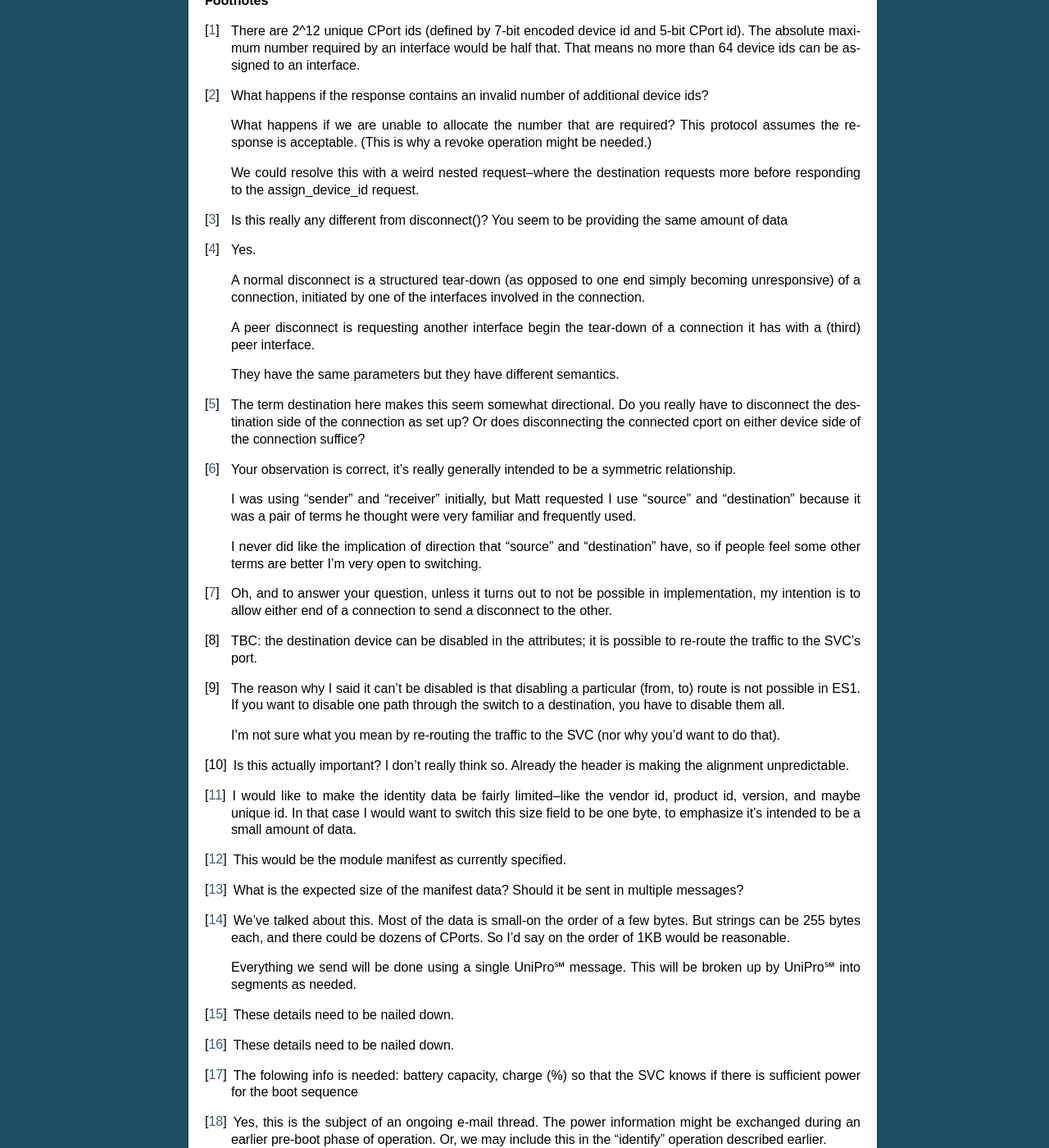
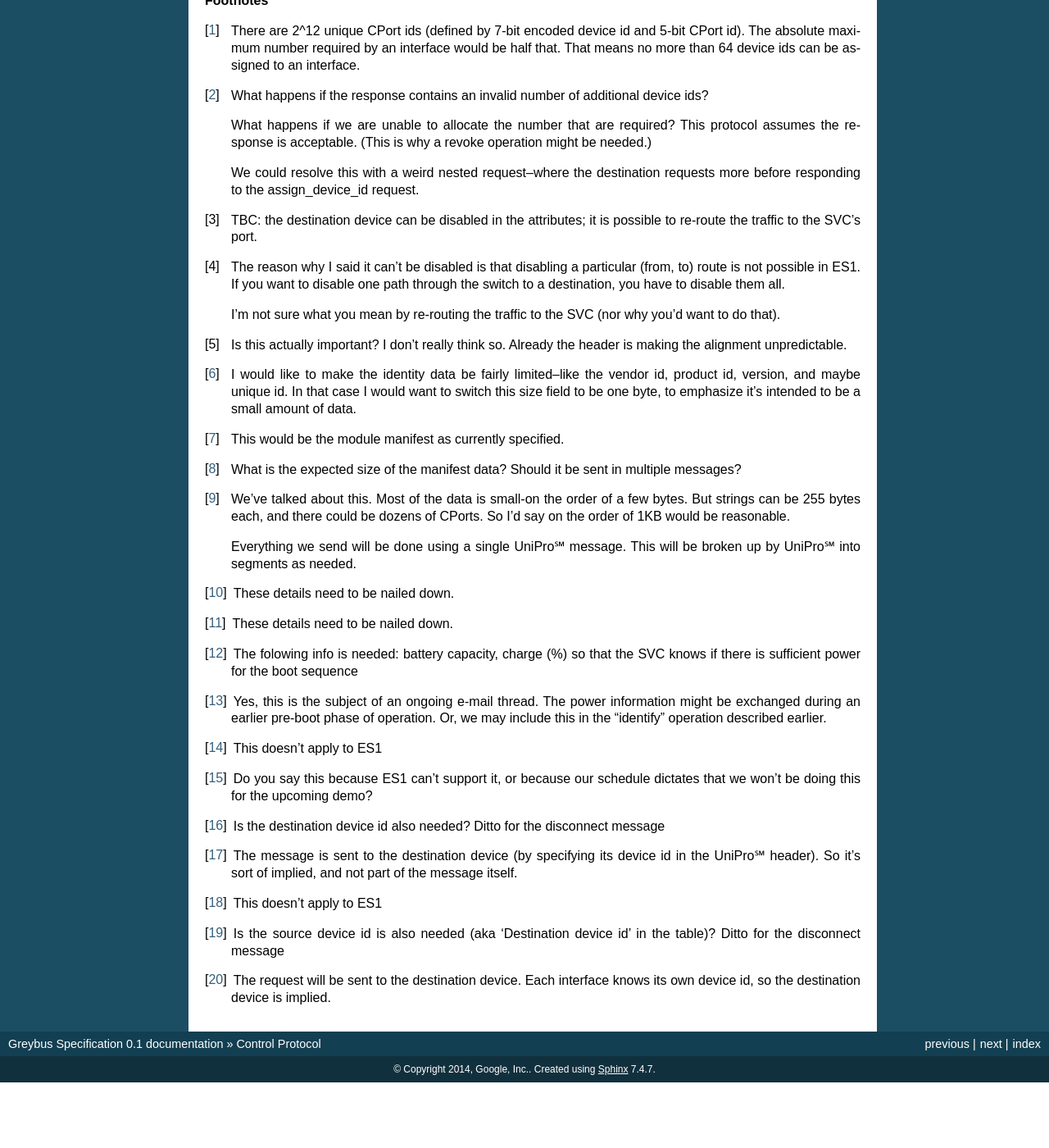
Before and after one commit to projectara/greybus-spec, a Sphinx documentation site: the page built from source/control.rst, in a window 1280 px wide and 1400 px high, scrolled down 11956 px. Shown: the whole window at 82% size. Built offline with Sphinx 7.4.7, drawn with Linux system fonts in a browser that asks for light colours; after the commit the page ends 13276 px from its top, so only the background shows below that; some of the changed text lies outside the part shown.

Commit message:
Control Protocol: resolve an unneeded footnote for disconnect_peer
These footnotes aren't needed anymore, so remove them.

Reviewed-by: Marti Bolivar <mbolivar@leaflabs.com>
Signed-off-by: Greg Kroah-Hartman <greg@kroah.com>

```diff
--- a/source/control.rst
+++ b/source/control.rst
@@ -1276,44 +1276,6 @@ The disable route response contains only the status byte.
          destination requests more before responding to the
          assign_device_id request.
 
-.. [#bz] Is this really any different from disconnect()? You seem to be
-           providing the same amount of data
-
-.. [#ca] Yes.
-
-         A normal disconnect is a structured tear-down (as opposed to
-         one end simply becoming unresponsive) of a connection,
-         initiated by one of the interfaces involved in the connection.
-
-         A peer disconnect is requesting another interface begin the
-         tear-down of a connection it has with a (third) peer
-         interface.
-
-         They have the same parameters but they have different
-         semantics.
-
-.. [#cb] The term destination here makes this seem somewhat
-         directional. Do you really have to disconnect the destination
-         side of the connection as set up? Or does disconnecting the
-         connected cport on either device side of the connection
-         suffice?
-
-.. [#cc] Your observation is correct, it's really generally intended
-         to be a symmetric relationship.
-
-         I was using "sender" and "receiver" initially, but Matt
-         requested I use "source" and "destination" because it was a
-         pair of terms he thought were very familiar and frequently
-         used.
-
-         I never did like the implication of direction that "source"
-         and "destination" have, so if people feel some other terms
-         are better I'm very open to switching.
-
-.. [#cd] Oh, and to answer your question, unless it turns out to not
-         be possible in implementation, my intention is to allow
-         either end of a connection to send a disconnect to the other.
-
 .. [#ce] TBC: the destination device can be disabled in the attributes;
          it is possible to re-route the traffic to the SVC's port.
 
```
Also changed, not shown: other parts of source/control.rst (+2 -2 lines).
